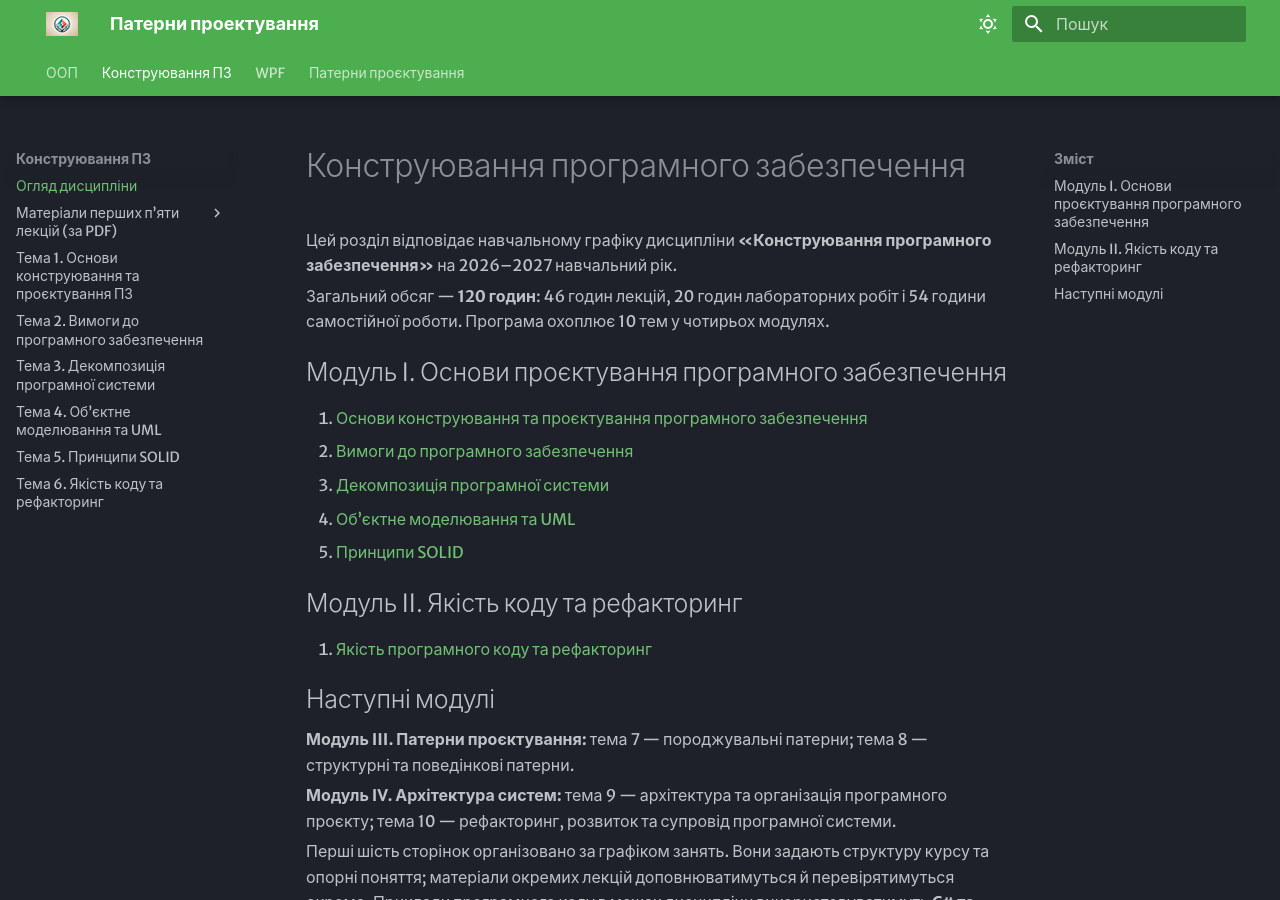
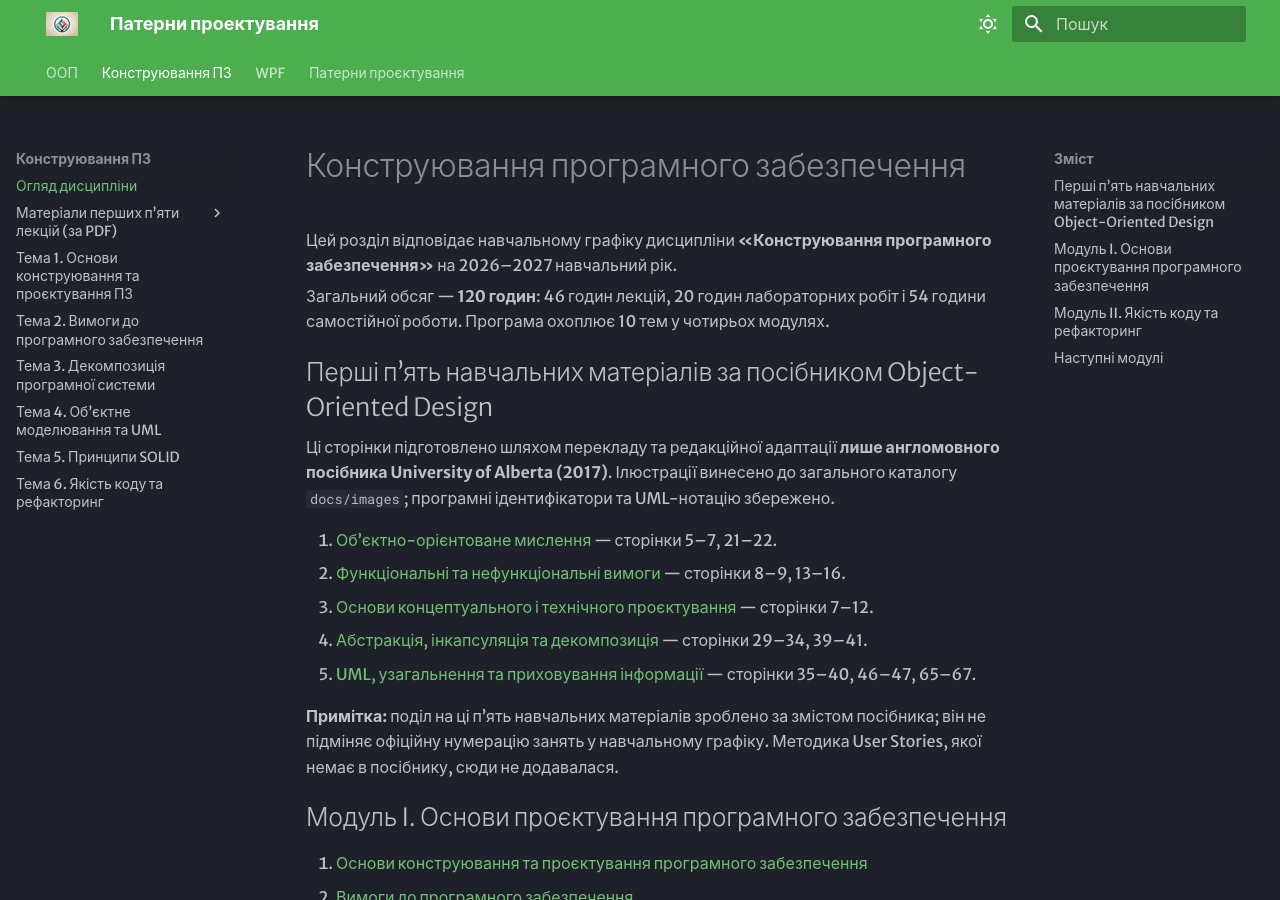
Before and after one commit to vakimov1986/C-lectures, an MkDocs documentation site: the page built from docs/construction/index.md, in a window 1280 px wide and 900 px high. Built offline with MkDocs 1.6.1 and Material for MkDocs 9.7.7, drawn with Linux system fonts in a browser that asks for light colours.

Commit message:
docs(construction): index PDF-sourced lectures and image location

```diff
--- a/docs/construction/index.md
+++ b/docs/construction/index.md
@@ -3,6 +3,18 @@
 Цей розділ відповідає навчальному графіку дисципліни **«Конструювання програмного забезпечення»** на 2026–2027 навчальний рік.
 
 Загальний обсяг — **120 годин**: 46 годин лекцій, 20 годин лабораторних робіт і 54 години самостійної роботи. Програма охоплює 10 тем у чотирьох модулях.
+
+## Перші п’ять навчальних матеріалів за посібником Object-Oriented Design
+
+Ці сторінки підготовлено шляхом перекладу та редакційної адаптації **лише англомовного посібника University of Alberta (2017)**. Ілюстрації винесено до загального каталогу `docs/images`; програмні ідентифікатори та UML-нотацію збережено.
+
+1. [Об’єктно-орієнтоване мислення](lectures/lecture-01-object-thinking.md) — сторінки 5–7, 21–22.
+2. [Функціональні та нефункціональні вимоги](lectures/lecture-02-requirements.md) — сторінки 8–9, 13–16.
+3. [Основи концептуального і технічного проєктування](lectures/lecture-03-design.md) — сторінки 7–12.
+4. [Абстракція, інкапсуляція та декомпозиція](lectures/lecture-04-design-principles.md) — сторінки 29–34, 39–41.
+5. [UML, узагальнення та приховування інформації](lectures/lecture-05-uml-information-hiding.md) — сторінки 35–40, 46–47, 65–67.
+
+**Примітка:** поділ на ці п’ять навчальних матеріалів зроблено за змістом посібника; він не підміняє офіційну нумерацію занять у навчальному графіку. Методика User Stories, якої немає в посібнику, сюди не додавалася.
 
 ## Модуль I. Основи проєктування програмного забезпечення
 
```
